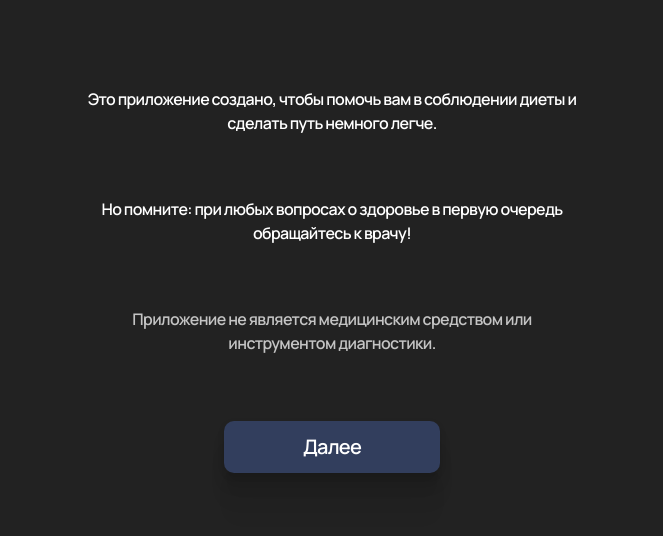
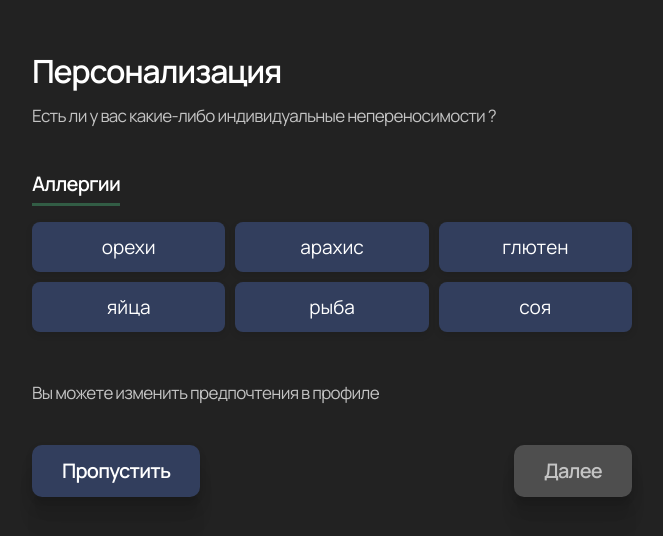
Before and after one commit to ahamkara-Nh/frontend, a React (Vite) app: page /onboarding/allergies in a window 1280 px wide. Before the commit this address led to /onboarding. Shown: the part 128-664 px from the top of the page, without its empty margins (308-971 px from the left). Built offline with nearby package versions, Linux system fonts and the light colour scheme.

Commit message:
onboarding allergies ready

```diff
--- a/src/App.jsx
+++ b/src/App.jsx
@@ -7,6 +7,7 @@ import OnboardingLearn3 from './screens/Onboarding/OnboardingLearn3';
 import OnboardingLearn4 from './screens/Onboarding/OnboardingLearn4';
 import OnboardingLearn5 from './screens/Onboarding/OnboardingLearn5';
 import OnboardingLearn6 from './screens/Onboarding/OnboardingLearn6';
+import OnboardingAllergies from './screens/Onboarding/OnboardingAllergies';
 import { AuthProvider } from './context/AuthContext';
 
 // Placeholder for where the app navigates after onboarding
@@ -24,6 +25,7 @@ function App() {
         <Route path="/onboarding/learn/4" element={<OnboardingLearn4 />} />
         <Route path="/onboarding/learn/5" element={<OnboardingLearn5 />} />
         <Route path="/onboarding/learn/6" element={<OnboardingLearn6 />} />
+        <Route path="/onboarding/allergies" element={<OnboardingAllergies />} />
         <Route path="/home" element={<HomePagePlaceholder />} />
         <Route path="*" element={<Navigate to="/onboarding" replace />} />
       </Routes>
--- /dev/null
+++ b/src/screens/Onboarding/OnboardingAllergies.jsx
@@ -0,0 +1,203 @@
+import React, { useState } from 'react';
+import './Onboarding.css'; // Assuming common styles are here
+import { useNavigate } from 'react-router-dom';
+
+const ALLERGY_OPTIONS = [
+    'орехи', 'арахис', 'глютен', 'яйца', 'рыба', 'соя'
+];
+
+const OnboardingAllergies = () => {
+    const navigate = useNavigate();
+    const [selectedAllergies, setSelectedAllergies] = useState([]);
+
+    const toggleAllergy = (allergy) => {
+        setSelectedAllergies(prev =>
+            prev.includes(allergy)
+                ? prev.filter(item => item !== allergy)
+                : [...prev, allergy]
+        );
+    };
+
+    const isNextButtonDisabled = selectedAllergies.length === 0;
+
+    const nextButtonStyle = {
+        fontSize: '20px',
+        fontWeight: 600,
+        padding: '11px 30px', // Consistent padding, adjust if needed based on Onboarding.css
+        border: 'none',
+        borderRadius: '10px',
+        cursor: 'pointer',
+        ...(isNextButtonDisabled
+            ? {
+                background: '#4E4E4E',
+                color: '#C4C4C4',
+                cursor: 'not-allowed',
+            }
+            : {
+                background: '#323E5D', // Default active background, assuming from previous Figma/styles
+                color: '#fff',
+            })
+    };
+
+    const skipButtonStyle = {
+        background: '#323E5D', // Default active background
+        color: '#fff',
+        fontSize: '20px',
+        fontWeight: 600,
+        padding: '11px 30px', // Consistent padding
+        border: 'none',
+        borderRadius: '10px',
+        cursor: 'pointer',
+    };
+
+    const handleNext = () => {
+        if (isNextButtonDisabled) return;
+        // TODO: Save selectedAllergies (e.g., to context or backend)
+        console.log('Selected allergies:', selectedAllergies);
+        navigate('/home'); // Navigate to the main app/home screen
+    };
+
+    const handleSkip = () => {
+        navigate('/home'); // Navigate to the main app/home screen
+    };
+
+    return (
+        <div className="onboarding-container" style={{
+            padding: '7vh 6vw', // Adjusted padding based on Figma (50px top, 30px sides)
+            background: '#222222',
+            minHeight: '100vh',
+            display: 'flex',
+            flexDirection: 'column',
+            alignItems: 'center',
+            boxSizing: 'border-box'
+        }}>
+            <div style={{
+                width: '100%',
+                maxWidth: '600px',
+                display: 'flex',
+                flexDirection: 'column',
+                alignItems: 'flex-start',
+                gap: '3vh' // Approx 30px from Figma
+            }}>
+                {/* Header Text */}
+                <div style={{ marginBottom: '2vh' }}>
+                    <div style={{
+                        fontFamily: 'Manrope, sans-serif',
+                        fontWeight: 600,
+                        fontSize: '32px',
+                        color: '#fff',
+                        lineHeight: '1.5em',
+                        letterSpacing: '-0.04em'
+                    }}>
+                        Персонализация
+                    </div>
+                    <div style={{
+                        fontFamily: 'Manrope, sans-serif',
+                        fontWeight: 400,
+                        fontSize: '17px',
+                        color: '#C4C4C4',
+                        lineHeight: '1.5em',
+                        letterSpacing: '-0.04em',
+                        marginTop: '1vh'
+                    }}>
+                        Есть ли у вас какие-либо индивидуальные непереносимости ?
+                    </div>
+                </div>
+
+                {/* Allergies Section */}
+                <div style={{ width: '100%', marginBottom: '3vh' }}>
+                    <div style={{ width: 'fit-content' }}> {/* Wrapper to constrain width of title and hr */}
+                        <div style={{
+                            fontFamily: 'Manrope, sans-serif',
+                            fontWeight: 600,
+                            fontSize: '20px',
+                            color: '#fff',
+                            lineHeight: '1.5em',
+                            letterSpacing: '-0.04em'
+                        }}>
+                            Аллергии
+                        </div>
+                        <hr style={{
+                            border: 'none',
+                            height: '3px',
+                            backgroundColor: '#325D45',
+                            margin: '0.5vh 0 0 0' // Margin top from text, no bottom margin here
+                        }} />
+                    </div>
+                    <div style={{
+                        display: 'grid',
+                        gridTemplateColumns: 'repeat(3, 1fr)',
+                        gap: '10px',
+                        marginTop: '2vh'
+                    }}>
+                        {ALLERGY_OPTIONS.map(allergy => (
+                            <button
+                                key={allergy}
+                                onClick={() => toggleAllergy(allergy)}
+                                style={{
+                                    fontFamily: 'Manrope, sans-serif',
+                                    fontWeight: 400,
+                                    fontSize: '19px',
+                                    color: '#fff',
+                                    background: selectedAllergies.includes(allergy) ? '#325D45' : '#323E5D',
+                                    border: 'none',
+                                    borderRadius: '8px',
+                                    padding: '12px 5px',
+                                    cursor: 'pointer',
+                                    boxShadow: '0px 3px 7px 0px rgba(0,0,0,0.1)',
+                                    textAlign: 'center'
+                                }}
+                            >
+                                {allergy}
+                            </button>
+                        ))}
+                    </div>
+                </div>
+
+                {/* Note */}
+                <div style={{
+                    fontFamily: 'Manrope, sans-serif',
+                    fontWeight: 400,
+                    fontSize: '17px',
+                    color: '#C4C4C4',
+                    lineHeight: '1.5em',
+                    letterSpacing: '-0.04em',
+                    textAlign: 'left',
+                    width: '100%',
+                    marginTop: 'auto' // Pushes note towards buttons if space allows
+                }}>
+                    Вы можете изменить предпочтения в профиле
+                </div>
+            </div>
+
+            {/* Buttons - Placed at the bottom of the screen content */}
+            <div style={{
+                width: '100%',
+                maxWidth: '600px',
+                display: 'flex',
+                flexDirection: 'row', // Changed to row for side-by-side buttons
+                justifyContent: 'space-between', // Space them out
+                gap: '15px',
+                marginTop: '5vh'
+            }}>
+                <button
+                    className="onboarding-button"
+                    style={skipButtonStyle} // Applied new skip button style
+                    onClick={handleSkip}
+                >
+                    Пропустить
+                </button>
+                <button
+                    className="onboarding-button"
+                    style={nextButtonStyle} // Applied new next button style
+                    onClick={handleNext}
+                    disabled={isNextButtonDisabled}
+                >
+                    Далее
+                </button>
+            </div>
+        </div>
+    );
+};
+
+export default OnboardingAllergies;
--- a/src/screens/Onboarding/OnboardingLearn6.jsx
+++ b/src/screens/Onboarding/OnboardingLearn6.jsx
@@ -9,9 +9,8 @@ import stage3Image from '../../assets/images/onboarding_learn_6_stage3.png';
 const OnboardingLearn6 = () => {
     const navigate = useNavigate();
 
-    // TODO: Determine the correct final navigation path
     const handleFinishOnboarding = () => {
-        navigate('/home'); // Placeholder: navigate to a home/main screen
+        navigate('/onboarding/allergies'); // Navigate to the new allergies screen
     };
 
     return (
```
